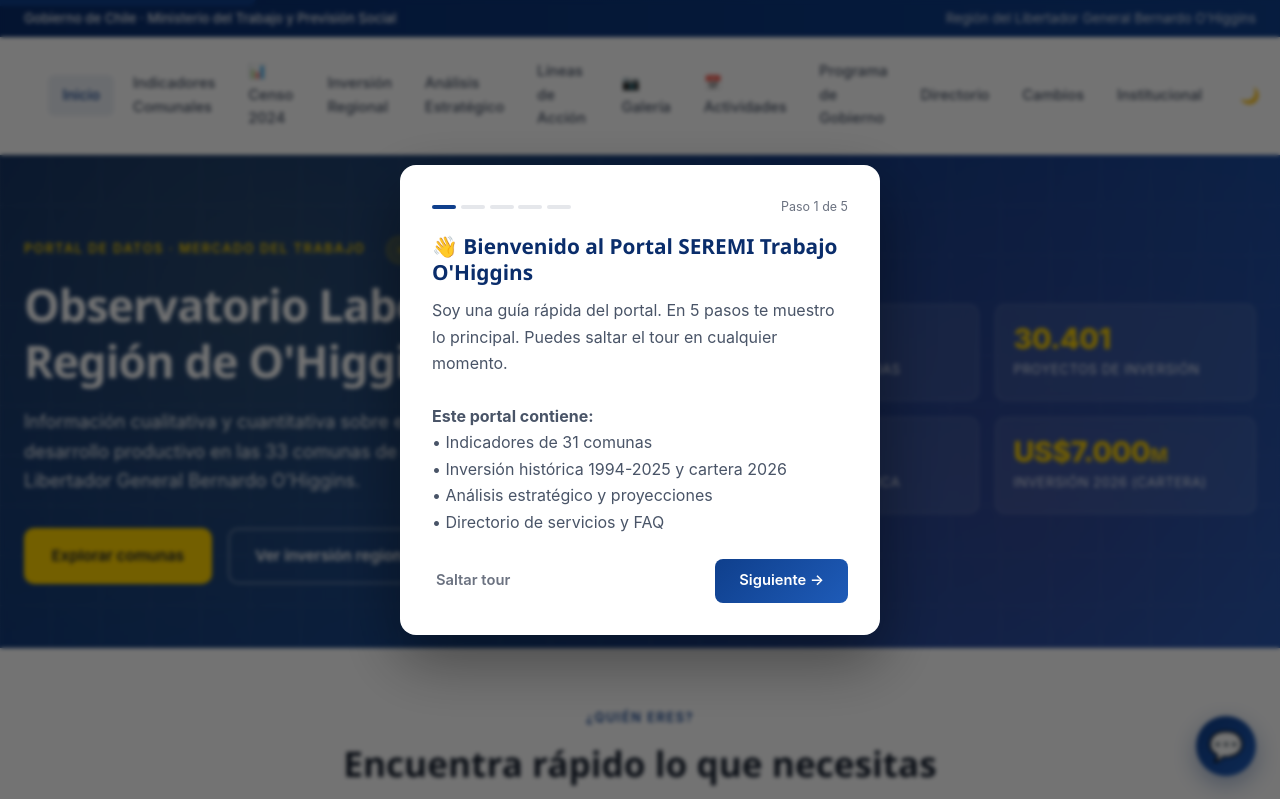
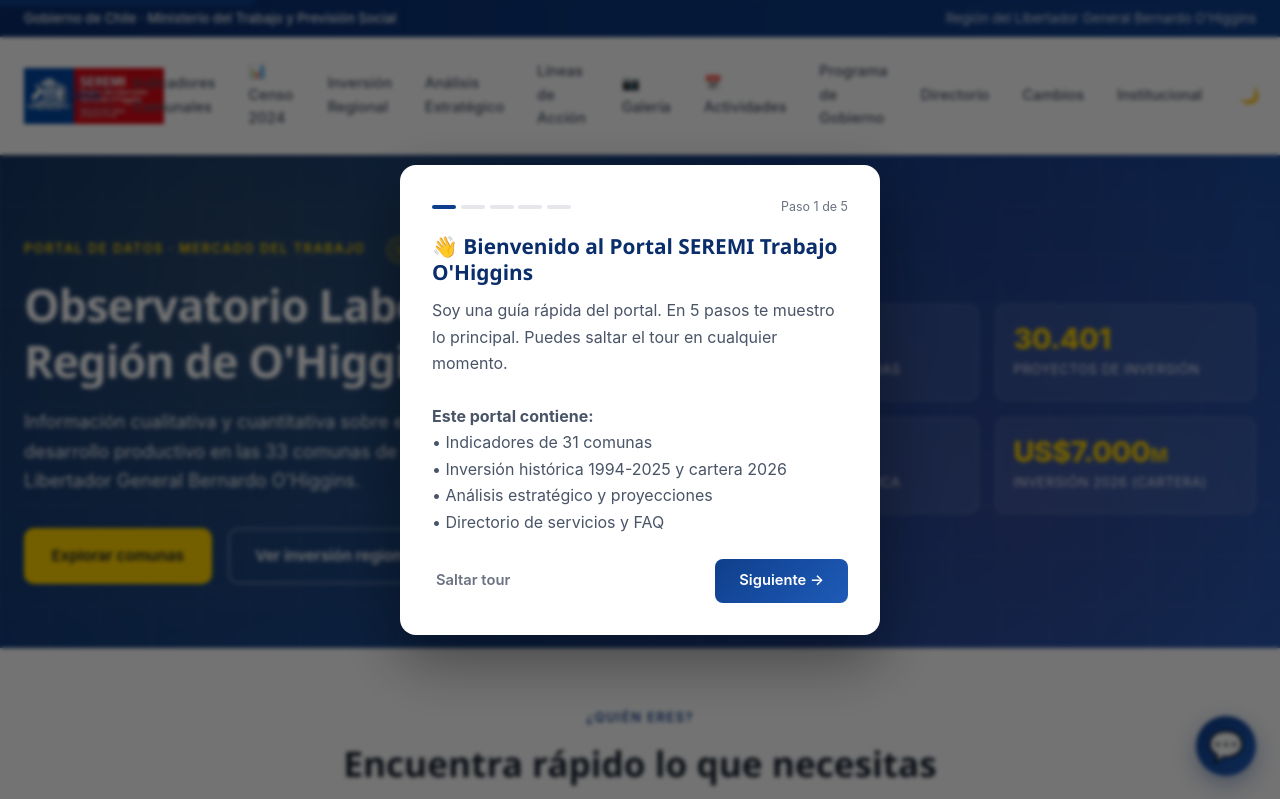
Before and after one commit to OsvaldoManan/portal-seremi-trabajo-ohiggins, a plain HTML site: page site/index.html in a window 1280 px wide. Shown: the top 799 px of the page. Drawn offline with nearby package versions, Linux system fonts and the light colour scheme.

Commit message:
fix(logo): logo en header tenía width:0 por colapso en flex container
El .brand-logo dentro del <picture> dentro del flex .brand se colapsaba
a width:0px aunque la imagen cargaba correctamente.

Fix:
- Añadido flex-shrink:0 al .brand-logo y al .brand picture
- aspect-ratio: 2.5/1 fuerza el ancho proporcional a la altura
- max-width: 100% como guard rail

Antes: dispW=0px, dispH=56px (invisible)
Después: width auto-calculado por aspect-ratio = ~140px

```diff
--- a/site/css/styles.css
+++ b/site/css/styles.css
@@ -183,13 +183,20 @@
 .brand-logo {
   height: 56px;
   width: auto;
+  max-width: 100%;
   display: block;
+  flex-shrink: 0;
   image-rendering: -webkit-optimize-contrast;
   image-rendering: crisp-edges;
   -ms-interpolation-mode: bicubic;
   transition: opacity .2s;
+  aspect-ratio: 2.5 / 1;
 }
-.brand picture { display: block; line-height: 0; }
+.brand picture {
+  display: block;
+  line-height: 0;
+  flex-shrink: 0;
+}
 @media (max-width: 600px) {
   .brand-logo { height: 44px; }
 }
```
